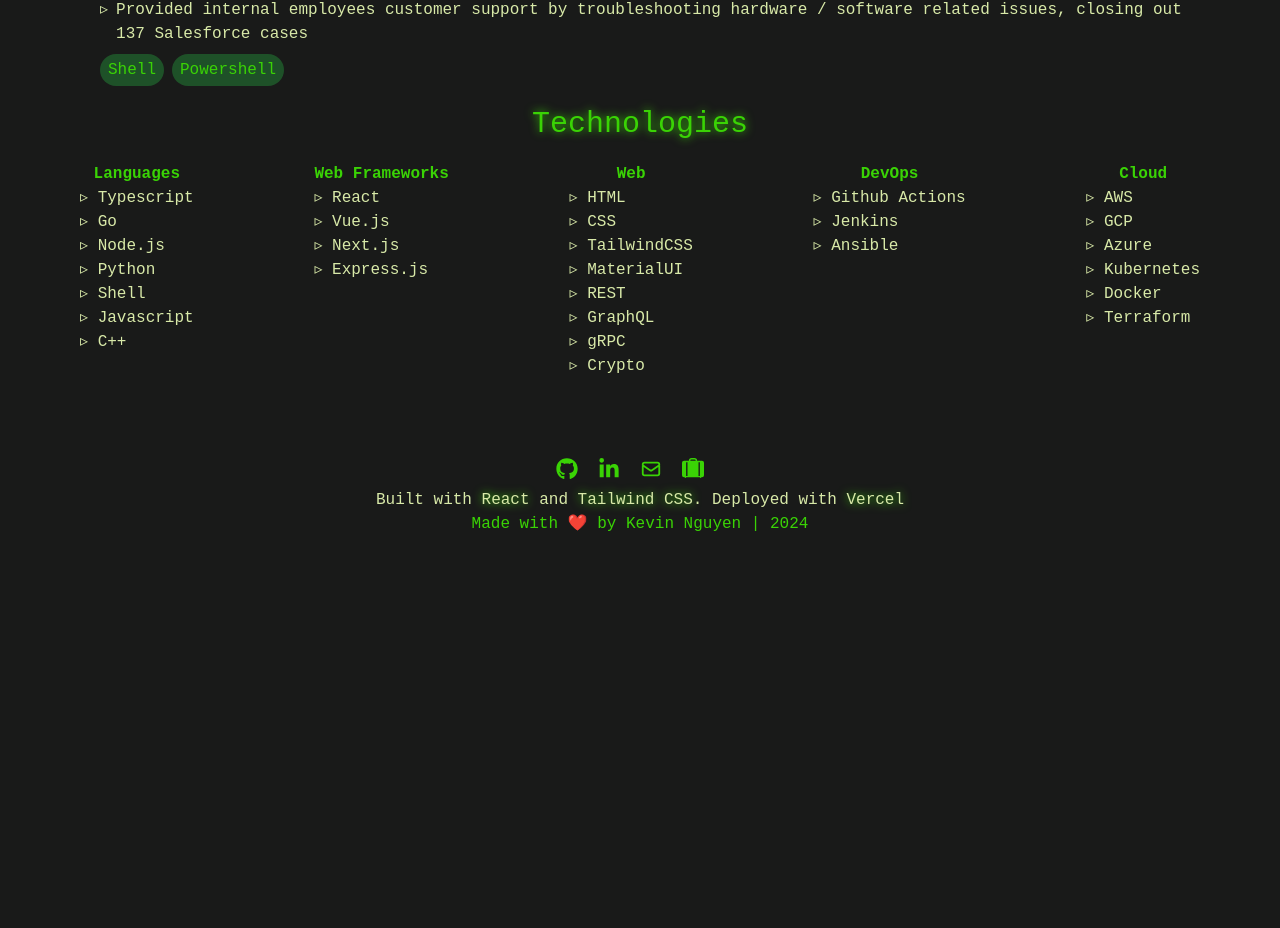
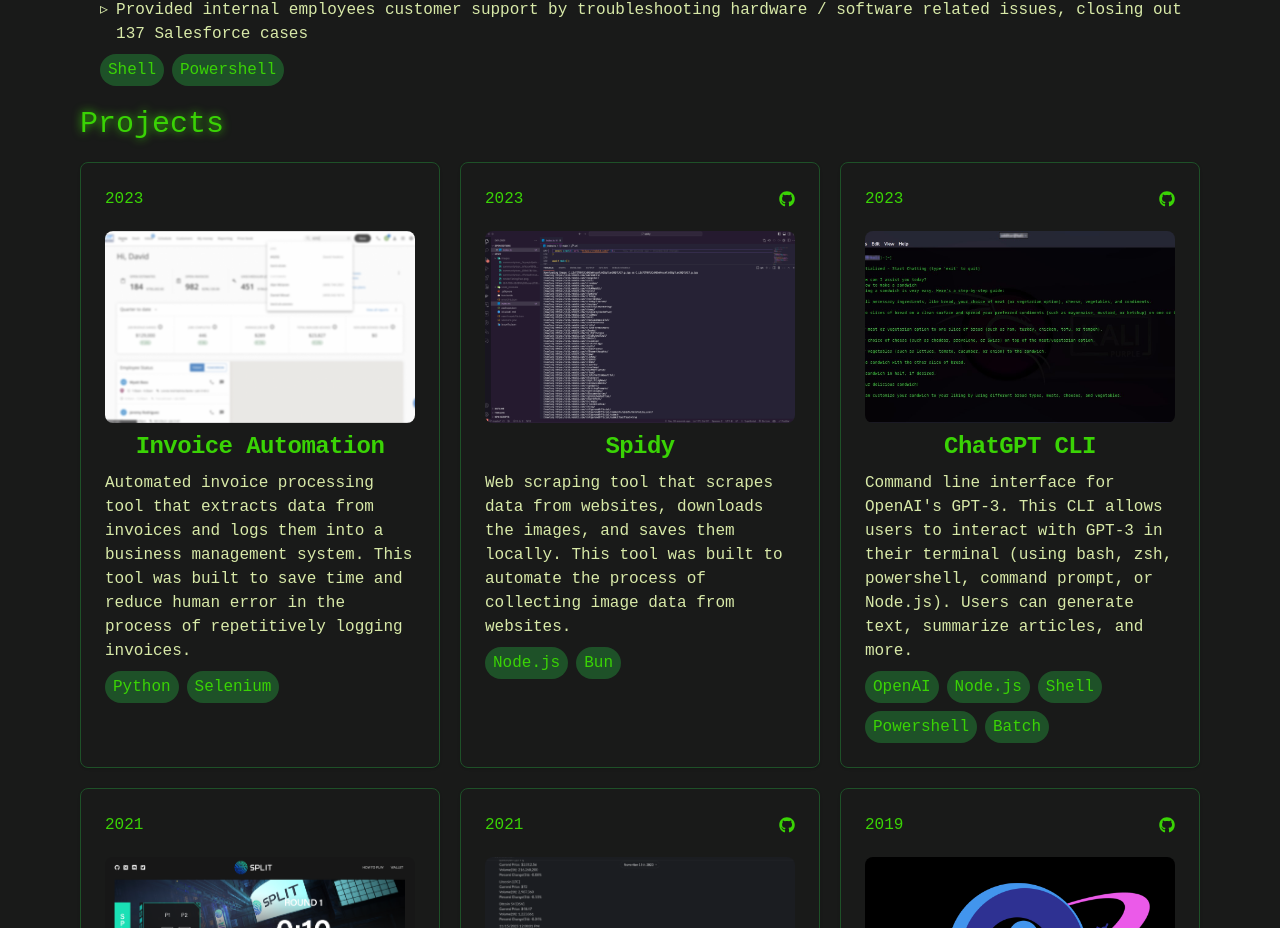
Before and after one commit to ktn1234/personal-website, a React (Vite) app: page / in a window 1280 px wide. Shown: the part 1872-2800 px from the top of the page. Before the commit the page ends 2428 px from the top, so only its background shows below. Built offline with nearby package versions, Linux system fonts and the light colour scheme.

Commit message:
:sparkles: :iphone: Created Projects section

```diff
--- a/src/App.tsx
+++ b/src/App.tsx
@@ -3,16 +3,11 @@
 import About from "./sections/About";
 import Experience from "./sections/Experience";
 import Technologies from "./sections/Technologies";
-// import Projects from "./sections/Projects";
+import Projects from "./sections/Projects";
 import Footer from "./components/Footer";
 
 function App() {
-  const pages = [
-    <About />,
-    <Experience />,
-    <Technologies />,
-    // <Projects />
-  ];
+  const pages = [<About />, <Experience />, <Projects />, <Technologies />];
 
   return (
     <>
--- a/src/components/Navbar.tsx
+++ b/src/components/Navbar.tsx
@@ -40,10 +40,10 @@
       title: "Experience",
       url: "#experience",
     },
-    // {
-    //   title: "Projects",
-    //   url: "#projects",
-    // },
+    {
+      title: "Projects",
+      url: "#projects",
+    },
     {
       title: "Technologies",
       url: "#technologies",
--- /dev/null
+++ b/src/sections/Projects.tsx
@@ -0,0 +1,121 @@
+import { FaGithub } from "react-icons/fa";
+import TextButton from "../components/TextButton";
+
+interface Project {
+  title: string;
+  description: string;
+  date: string;
+  image: string;
+  alt: string;
+  link?: string;
+  linkIcon?: JSX.Element;
+  technologies: string[];
+}
+
+const projects: Project[] = [
+  {
+    title: "Invoice Automation",
+    description:
+      "Automated invoice processing tool that extracts data from invoices and logs them into a business management system. This tool was built to save time and reduce human error in the process of repetitively logging invoices.",
+    date: "2023",
+    image: "images/invoice-automation/demo-blurred.png",
+    alt: "Invoice Automation",
+    technologies: ["Python", "Selenium"],
+  },
+  {
+    title: "Spidy",
+    description:
+      "Web scraping tool that scrapes data from websites, downloads the images, and saves them locally. This tool was built to automate the process of collecting image data from websites.",
+    date: "2023",
+    image: "images/spidy/demo.png",
+    alt: "Spidy",
+    link: "https://github.com/ktn1234/spidy",
+    linkIcon: <FaGithub />,
+    technologies: ["Node.js", "Bun"],
+  },
+  {
+    title: "ChatGPT CLI",
+    description:
+      "Command line interface for OpenAI's GPT-3. This CLI allows users to interact with GPT-3 in their terminal (using bash, zsh, powershell, command prompt, or Node.js). Users can generate text, summarize articles, and more.",
+    date: "2023",
+    image: "images/chatgpt-cli/demo-blurred.png",
+    alt: "ChatGPT CLI",
+    link: "https://github.com/ktn1234/chatgpt-cli",
+    linkIcon: <FaGithub />,
+    technologies: ["OpenAI", "Node.js", "Shell", "Powershell", "Batch"],
+  },
+  {
+    title: "SPLIT",
+    description:
+      "Blockchain web application game built off of Solana Blockchain. The rules are simple: Split or Steal. Based off of the prisoners' dilemma, players can choose to split or steal the pot. If both players choose to split, they split the pot. If one player chooses to steal, they take the entire pot. If both players choose to steal, they both lose the entire pot.",
+    date: "2021",
+    image: "images/split/split-gameplay.png",
+    alt: "Split Gameplay",
+    technologies: ["Solana", "Next.js", "Typescript", "Chakra UI", "Socket.io"],
+  },
+  {
+    title: "Crypto Alerter",
+    description:
+      "Script deployed as a cron job on a Raspberry Pi that sends alerts to Slack every hour with personal selected cryptocurrency prices.",
+    date: "2021",
+    image: "images/crypto-alerter/demo-blurred.png",
+    alt: "Crypto Alerter",
+    link: "https://github.com/ktn1234/crypto_alerter",
+    linkIcon: <FaGithub />,
+    technologies: ["Node.js", "Messari API", "Raspberry Pi"],
+  },
+  {
+    title: "identaxy",
+    description:
+      "Mobile app for UT Astrophysics department that allows authenticated users to verify if images are real galaxies. This crowdsourced tagging was used to enhance their machine learning model training, streamlining their processes and paving the way for future applications within the department.",
+    alt: "identaxy Logo",
+    image: "images/identaxy/identaxy-logo.png",
+    date: "2019",
+    link: "https://github.com/lexicepak/identaxy",
+    linkIcon: <FaGithub />,
+    technologies: ["Swift", "XCode", "Firebase"],
+  },
+];
+
+function Projects() {
+  return (
+    <section id="projects">
+      <h1 className="text-3xl drop-shadow-tertiary-glow text-center lg:text-left">
+        Projects
+      </h1>
+      <div className="grid grid-cols-1 md:grid-cols-2 lg:grid-cols-3 pt-5 gap-5">
+        {projects.map((project: Project, index: number) => (
+          <div
+            key={index}
+            className="block p-6 bg-primary border border-secondary rounded-lg shadow text-tertiary hover:drop-shadow-tertiary-glow"
+          >
+            <a target="_blank" href={project.link}>
+              <div className="flex justify-between items-center mb-5">
+                <p>{project.date}</p>
+                {project.link && project.linkIcon && project.linkIcon}
+              </div>
+              <img
+                className="rounded-lg h-48 w-full object-cover"
+                src={project.image}
+                alt={project.alt}
+              />
+              <div>
+                <h5 className="py-2 text-2xl font-bold tracking-tight text-center">
+                  {project.title}
+                </h5>
+                <p className="text-quaternary">{project.description}</p>
+                <div className="pt-2 flex flex-wrap gap-2">
+                  {project.technologies.map((tech: string, index: number) => (
+                    <TextButton key={index} text={tech} />
+                  ))}
+                </div>
+              </div>
+            </a>
+          </div>
+        ))}
+      </div>
+    </section>
+  );
+}
+
+export default Projects;
```
